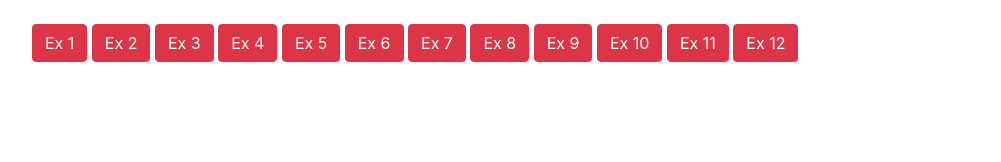
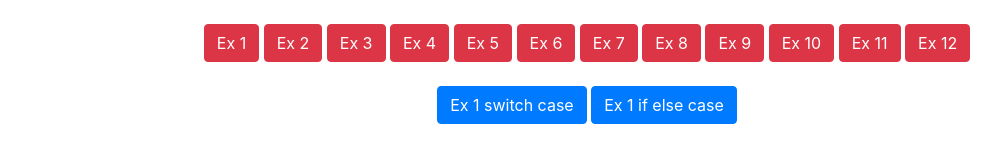
Before and after one commit to Ninnnaa/jstask, a plain HTML site: page index.html in a window 1280 px wide. Shown: the whole page, without its empty margins (53-1054 px from the left). Drawn offline with Linux system fonts and the light colour scheme.

Commit message:
implement functiont that displays arrays by the colors

```diff
--- a/index.html
+++ b/index.html
@@ -6,10 +6,11 @@
     <script src="js/tether.min.js"></script>
     <script src="js/bootstrap.min.js"></script>
     <script src="js/scripts.js"></script>
-    <title>My js taks</title>
+    <script src="js/newScript.js"></script>
+    <title>My js app</title>
 </head>
 <body>
-    <div class="container"><br>
+    <div class="container" align="center"><br>
         <button  type="button" class="btn btn-danger" onclick="whileFunction()">Ex 1</button>
         <button  type="button" class="btn btn-danger" onclick="factorialFunction()">Ex 2</button>
         <button  type="button" class="btn btn-danger" onclick="drawStars()">Ex 3</button>
@@ -20,8 +21,13 @@
         <button  type="button" class="btn btn-danger" onclick="replaceMarkInString()">Ex 8 </button>
         <button  type="button" class="btn btn-danger" onclick="deleteLastCharacterFromString()">Ex 9</button>
         <button  type="button" class="btn btn-danger" onclick="uppercaseWords()">Ex 10</button>
-        <button  type="button" class="btn btn-danger" onclick="phoneNumbers()">Ex 11</button>
+        <button  type="button" class="btn btn-danger" onclick="concatSameLengthArrays()">Ex 11</button>
         <button  type="button" class="btn btn-danger" onclick="test()">Ex 12</button>
+    </div>
+    <br>
+    <div class="container" align="center">
+        <button  type="button" class="btn btn-primary" onclick="displayArraysByColorsSwitchVersion()">Ex 1 switch case</button>
+        <button  type="button" class="btn btn-primary" onclick="displayArraysByColorsIfElseVersion()">Ex 1 if else case</button>
     </div>
 </body>
 </html>
--- /dev/null
+++ b/js/newScript.js
@@ -0,0 +1,86 @@
+function displayArraysByColorsSwitchVersion() {
+    const fruits = [
+        {name: "banana", color: "yellow"},
+        {name: "apple", color: "red"},
+        {name: "kiwi", color: "green"},
+        {name: "raspberry", color: "red"},
+        {name: "pepper", color: "red"},
+    ];
+    const allFruits = [];
+    const red = 'red';
+    const yellow = 'yellow';
+    const green = 'green';
+
+    fruits.forEach((fruit) => {
+        const color = fruit.color;
+
+        switch (color) {
+            case red:
+                if(allFruits[0]) {
+                    allFruits[0].push(fruit);
+                } else {
+                    allFruits[0]=[fruit];
+                }
+                break;
+            case yellow:
+                if(allFruits[1]) {
+                    allFruits[1].push(fruit);
+                } else {
+                    allFruits[1]=[fruit];
+                }
+                break;
+            case green:
+                if(allFruits[2]) {
+                    allFruits[2].push(fruit);
+                } else {
+                    allFruits[2]=[fruit];
+                }
+                break;
+            default:
+                console.log("This color does not exist in our system");
+        }
+    });
+
+    console.log(allFruits);
+}
+
+function displayArraysByColorsIfElseVersion() {
+    const fruits = [
+        {name: "banana", color: "yellow"},
+        {name: "banana", color: "yellow"},
+        {name: "apple", color: "red"},
+        {name: "kiwi", color: "green"},
+        {name: "raspberry", color: "red"},
+        {name: "pepper", color: "red"},
+    ];
+    const allFruits = [];
+    const red = 'red';
+    const yellow = 'yellow';
+    const green = 'green';
+
+    fruits.forEach(
+        (fruit) => {
+        const color = fruit.color;
+        if (color === red) {
+            if(allFruits[0]) {
+                allFruits[0].push(fruit);
+            } else {
+                allFruits[0]=[fruit];
+            }
+        } else if(color === yellow) {
+            if(allFruits[1]) {
+                allFruits[1].push(fruit);
+            } else {
+                allFruits[1]=[fruit];
+            }
+        } else if (color === green) {
+            if(allFruits[2]) {
+                allFruits[2].push(fruit);
+            } else {
+                allFruits[2]=[fruit];
+            }
+        }
+    });
+
+    console.log(allFruits);
+}
--- a/js/scripts.js
+++ b/js/scripts.js
@@ -141,4 +141,5 @@ function test() {
 
 function test2(y, z) {
     console.log(y, z);
+
 }
```
Also changed, not shown: js/newscript.js (deleted).
